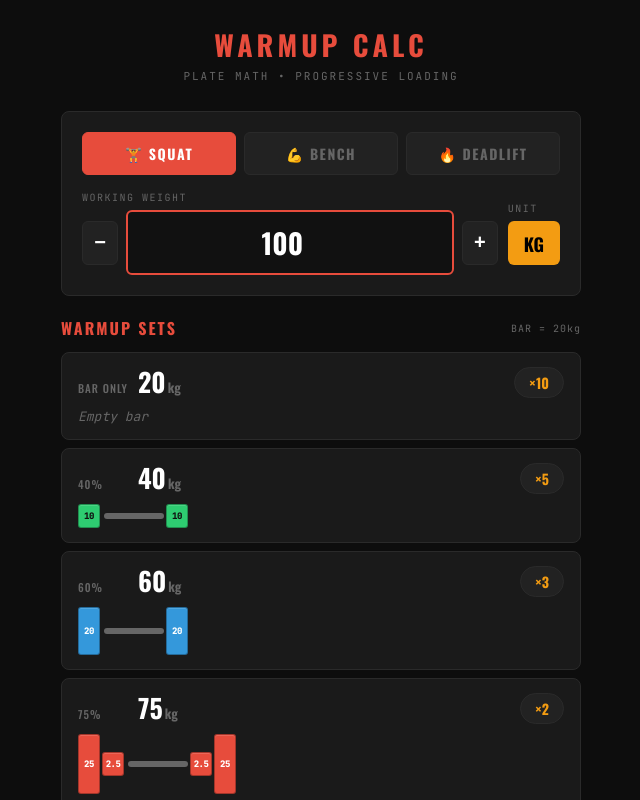
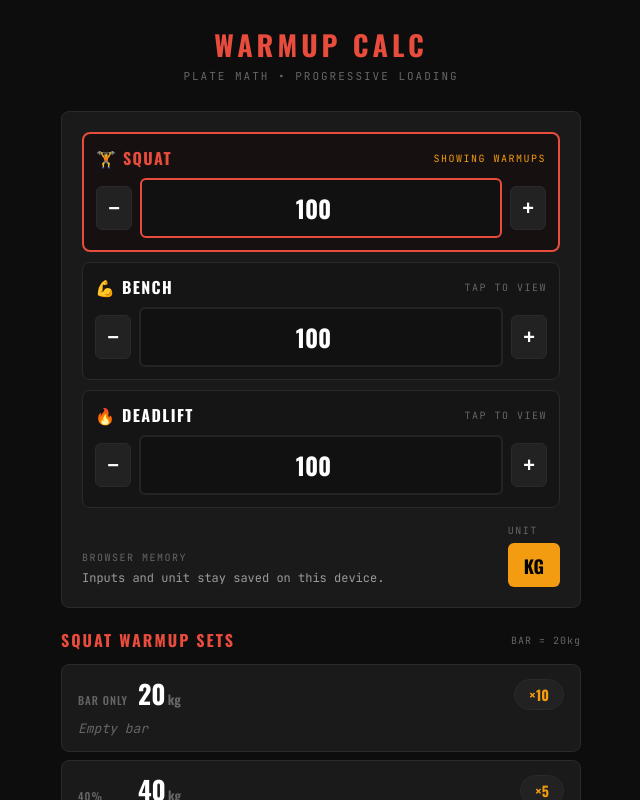
Before and after one commit to binoyp/Warm-Up-Set-Calc, a React (Vite) app: page / in a window 1280 px wide. Shown: the top 800 px of the page, without its empty margins (319-959 px from the left). Built offline with nearby package versions, Linux system fonts and the light colour scheme.

Commit message:
feat: implement state management for lift weights and unit, enhance local storage handling

```diff
--- a/src/App.jsx
+++ b/src/App.jsx
@@ -1,9 +1,17 @@
-import { useState, useMemo } from "react";
+import { useEffect, useMemo, useState } from "react";
 
 const PLATES_KG = [25, 20, 15, 10, 5, 2.5, 1.25];
 const PLATES_LB = [45, 35, 25, 10, 5, 2.5];
 const BAR_KG = 20;
 const BAR_LB = 45;
+const STORAGE_KEY = "warmup-calc:state";
+const DEFAULT_LIFT = "squat";
+const DEFAULT_UNIT = "kg";
+const DEFAULT_WEIGHTS = {
+  squat: 100,
+  bench: 100,
+  deadlift: 100,
+};
 
 const WARMUP_SCHEME = [
   { pct: 0, reps: 10, label: "Bar Only" },
@@ -29,6 +37,76 @@ function calcPlates(totalWeight, barWeight, availablePlates) {
 
 function roundToNearest(value, increment) {
   return Math.round(value / increment) * increment;
+}
+
+function formatWeight(value) {
+  if (!Number.isFinite(value)) return "";
+  const rounded = Math.round(value * 100) / 100;
+  return Number.isInteger(rounded) ? String(rounded) : String(rounded).replace(/\.0+$/, "");
+}
+
+function sanitizeLift(lift) {
+  return ["squat", "bench", "deadlift"].includes(lift) ? lift : DEFAULT_LIFT;
+}
+
+function sanitizeUnit(unit) {
+  return unit === "lb" ? "lb" : DEFAULT_UNIT;
+}
+
+function sanitizeWeights(weights, unit) {
+  const minimum = unit === "kg" ? BAR_KG : BAR_LB;
+
+  return {
+    squat: Math.max(minimum, Number(weights?.squat) || DEFAULT_WEIGHTS.squat),
+    bench: Math.max(minimum, Number(weights?.bench) || DEFAULT_WEIGHTS.bench),
+    deadlift: Math.max(minimum, Number(weights?.deadlift) || DEFAULT_WEIGHTS.deadlift),
+  };
+}
+
+function loadInitialState() {
+  if (typeof window === "undefined") {
+    return {
+      unit: DEFAULT_UNIT,
+      lift: DEFAULT_LIFT,
+      liftWeights: DEFAULT_WEIGHTS,
+      liftInputs: Object.fromEntries(Object.entries(DEFAULT_WEIGHTS).map(([name, value]) => [name, formatWeight(value)])),
+    };
+  }
+
+  try {
+    const raw = window.localStorage.getItem(STORAGE_KEY);
+    if (!raw) {
+      return {
+        unit: DEFAULT_UNIT,
+        lift: DEFAULT_LIFT,
+        liftWeights: DEFAULT_WEIGHTS,
+        liftInputs: Object.fromEntries(Object.entries(DEFAULT_WEIGHTS).map(([name, value]) => [name, formatWeight(value)])),
+      };
+    }
+
+    const parsed = JSON.parse(raw);
+    const unit = sanitizeUnit(parsed?.unit);
+    const lift = sanitizeLift(parsed?.lift);
+    const liftWeights = sanitizeWeights(parsed?.liftWeights, unit);
+
+    return {
+      unit,
+      lift,
+      liftWeights,
+      liftInputs: {
+        squat: typeof parsed?.liftInputs?.squat === "string" ? parsed.liftInputs.squat : formatWeight(liftWeights.squat),
+        bench: typeof parsed?.liftInputs?.bench === "string" ? parsed.liftInputs.bench : formatWeight(liftWeights.bench),
+        deadlift: typeof parsed?.liftInputs?.deadlift === "string" ? parsed.liftInputs.deadlift : formatWeight(liftWeights.deadlift),
+      },
+    };
+  } catch {
+    return {
+      unit: DEFAULT_UNIT,
+      lift: DEFAULT_LIFT,
+      liftWeights: DEFAULT_WEIGHTS,
+      liftInputs: Object.fromEntries(Object.entries(DEFAULT_WEIGHTS).map(([name, value]) => [name, formatWeight(value)])),
+    };
+  }
 }
 
 const PLATE_COLORS = {
@@ -119,18 +197,36 @@ function PlateStack({ plates, unit }) {
 }
 
 export default function WarmupCalculator() {
-  const [workingWeight, setWorkingWeight] = useState(100);
-  const [unit, setUnit] = useState("kg");
-  const [lift, setLift] = useState("squat");
-  const [inputValue, setInputValue] = useState("100");
+  const initialState = loadInitialState();
+  const [unit, setUnit] = useState(initialState.unit);
+  const [lift, setLift] = useState(initialState.lift);
+  const [liftWeights, setLiftWeights] = useState(initialState.liftWeights);
+  const [liftInputs, setLiftInputs] = useState(initialState.liftInputs);
 
   const barWeight = unit === "kg" ? BAR_KG : BAR_LB;
   const plates = unit === "kg" ? PLATES_KG : PLATES_LB;
   const increment = unit === "kg" ? 2.5 : 5;
+  const workingWeight = liftWeights[lift];
+
+  useEffect(() => {
+    try {
+      window.localStorage.setItem(
+        STORAGE_KEY,
+        JSON.stringify({
+          unit,
+          lift,
+          liftWeights,
+          liftInputs,
+        }),
+      );
+    } catch {
+      // Ignore storage failures so the calculator remains usable.
+    }
+  }, [unit, lift, liftWeights, liftInputs]);
 
   const warmupSets = useMemo(() => {
     return WARMUP_SCHEME.map((s) => {
-      const raw = s.pct === 0 ? barWeight : workingWeight * s.pct;
+      const raw = s.pct === 0 ? barWeight : liftWeights[lift] * s.pct;
       const weight = s.pct === 0 ? barWeight : Math.max(barWeight, roundToNearest(raw, increment));
       const plateMath = calcPlates(weight, barWeight, plates);
       return { ...s, weight, plates: plateMath };
@@ -138,25 +234,48 @@ export default function WarmupCalculator() {
       if (i === 0) return true;
       return s.weight > arr[i - 1].weight;
     });
-  }, [workingWeight, unit, barWeight, plates, increment]);
+  }, [barWeight, increment, lift, liftWeights, plates]);
 
-  const handleInput = (val) => {
-    setInputValue(val);
+  const handleInput = (targetLift, val) => {
+    setLift(targetLift);
+    setLiftInputs((current) => ({ ...current, [targetLift]: val }));
+
     const num = parseFloat(val);
-    if (!isNaN(num) && num > 0) setWorkingWeight(num);
+    if (!Number.isNaN(num) && num > 0) {
+      setLiftWeights((current) => ({
+        ...current,
+        [targetLift]: Math.max(barWeight, num),
+      }));
+    }
+  };
+
+  const adjustWeight = (targetLift, direction) => {
+    const nextWeight = Math.max(barWeight, liftWeights[targetLift] + increment * direction);
+    setLift(targetLift);
+    setLiftWeights((current) => ({ ...current, [targetLift]: nextWeight }));
+    setLiftInputs((current) => ({ ...current, [targetLift]: formatWeight(nextWeight) }));
   };
 
   const toggleUnit = () => {
     const newUnit = unit === "kg" ? "lb" : "kg";
     const newBar = newUnit === "kg" ? BAR_KG : BAR_LB;
-    const converted = unit === "kg" ? Math.round(workingWeight * 2.205) : Math.round(workingWeight / 2.205);
-    const clamped = Math.max(newBar, converted);
+    const convertedWeights = Object.fromEntries(
+      Object.entries(liftWeights).map(([name, value]) => {
+        const converted = unit === "kg" ? value * 2.20462 : value / 2.20462;
+        const rounded = Math.max(newBar, roundToNearest(converted, newUnit === "kg" ? 2.5 : 5));
+        return [name, rounded];
+      }),
+    );
+
     setUnit(newUnit);
-    setWorkingWeight(clamped);
-    setInputValue(String(clamped));
+    setLiftWeights(convertedWeights);
+    setLiftInputs(
+      Object.fromEntries(Object.entries(convertedWeights).map(([name, value]) => [name, formatWeight(value)])),
+    );
   };
 
   const liftEmoji = { squat: "🏋️", bench: "💪", deadlift: "🔥" };
+  const liftLabels = { squat: "Squat", bench: "Bench", deadlift: "Deadlift" };
 
   return (
     <div
@@ -213,54 +332,54 @@ export default function WarmupCalculator() {
             marginBottom: 20,
           }}
         >
-          {/* Lift selector */}
-          <div style={{ display: "flex", gap: 8, marginBottom: 16 }}>
-            {["squat", "bench", "deadlift"].map((l) => (
-              <button
-                key={l}
-                onClick={() => setLift(l)}
+          <div style={{ display: "flex", flexDirection: "column", gap: 10, marginBottom: 16 }}>
+            {["squat", "bench", "deadlift"].map((name) => {
+              const selected = lift === name;
+
+              return (
+                <div
+                  key={name}
+                  onClick={() => setLift(name)}
                   style={{
-                  flex: 1,
-                  padding: "10px 0",
-                  background: lift === l ? "var(--accent)" : "#222",
-                  color: lift === l ? "#fff" : "var(--muted)",
-                  border: lift === l ? "1px solid var(--accent)" : "1px solid var(--border)",
-                  borderRadius: 6,
+                    border: selected ? "2px solid var(--accent)" : "1px solid var(--border)",
+                    background: selected ? "#171010" : "#151515",
+                    borderRadius: 8,
+                    padding: 12,
+                    display: "flex",
+                    flexDirection: "column",
+                    gap: 8,
                     cursor: "pointer",
+                  }}
+                >
+                  <div style={{ display: "flex", justifyContent: "space-between", alignItems: "center" }}>
+                    <span
+                      style={{
                         fontFamily: "'Oswald', sans-serif",
-                  fontSize: 14,
+                        fontSize: 16,
                         fontWeight: 700,
                         textTransform: "uppercase",
-                  letterSpacing: 1.5,
-                  transition: "all 0.15s",
+                        letterSpacing: 1.4,
+                        color: selected ? "var(--accent)" : "#fff",
                       }}
                     >
-                {liftEmoji[l]} {l}
-              </button>
-            ))}
-          </div>
-
-          {/* Weight input */}
-          <div style={{ display: "flex", gap: 10, alignItems: "center" }}>
-            <div style={{ flex: 1 }}>
-              <label
+                      {liftEmoji[name]} {liftLabels[name]}
+                    </span>
+                    <span
                       style={{
                         fontSize: 10,
-                  color: "var(--muted)",
+                        color: selected ? "var(--accent2)" : "var(--muted)",
                         textTransform: "uppercase",
                         letterSpacing: 1.5,
-                  display: "block",
-                  marginBottom: 6,
                       }}
                     >
-                Working Weight
-              </label>
+                      {selected ? "Showing warmups" : "Tap to view"}
+                    </span>
+                  </div>
                   <div style={{ display: "flex", alignItems: "center", gap: 8 }}>
                     <button
-                  onClick={() => {
-                    const nw = Math.max(barWeight, workingWeight - increment);
-                    setWorkingWeight(nw);
-                    setInputValue(String(nw));
+                      onClick={(event) => {
+                        event.stopPropagation();
+                        adjustWeight(name, -1);
                       }}
                       style={{
                         width: 36,
@@ -278,17 +397,21 @@ export default function WarmupCalculator() {
                     </button>
                     <input
                       type="number"
-                  value={inputValue}
-                  onChange={(e) => handleInput(e.target.value)}
+                      value={liftInputs[name]}
+                      onClick={(event) => {
+                        event.stopPropagation();
+                        setLift(name);
+                      }}
+                      onChange={(event) => handleInput(name, event.target.value)}
                       style={{
                         flex: 1,
                         background: "#111",
-                    border: "2px solid var(--accent)",
+                        border: selected ? "2px solid var(--accent)" : "2px solid #242424",
                         borderRadius: 6,
                         padding: "10px 12px",
                         color: "#fff",
                         fontFamily: "'Oswald', sans-serif",
-                    fontSize: 28,
+                        fontSize: 24,
                         fontWeight: 700,
                         textAlign: "center",
                         outline: "none",
@@ -296,10 +419,9 @@ export default function WarmupCalculator() {
                       }}
                     />
                     <button
-                  onClick={() => {
-                    const nw = workingWeight + increment;
-                    setWorkingWeight(nw);
-                    setInputValue(String(nw));
+                      onClick={(event) => {
+                        event.stopPropagation();
+                        adjustWeight(name, 1);
                       }}
                       style={{
                         width: 36,
@@ -316,6 +438,28 @@ export default function WarmupCalculator() {
                       +
                     </button>
                   </div>
+                </div>
+              );
+            })}
+          </div>
+
+          <div style={{ display: "flex", justifyContent: "space-between", alignItems: "flex-end", gap: 10 }}>
+            <div>
+              <label
+                style={{
+                  fontSize: 10,
+                  color: "var(--muted)",
+                  textTransform: "uppercase",
+                  letterSpacing: 1.5,
+                  display: "block",
+                  marginBottom: 6,
+                }}
+              >
+                Browser Memory
+              </label>
+              <p style={{ fontSize: 12, color: "#9a9a9a", lineHeight: 1.4 }}>
+                Inputs and unit stay saved on this device.
+              </p>
             </div>
             <div>
               <label
@@ -372,7 +516,7 @@ export default function WarmupCalculator() {
                 color: "var(--accent)",
               }}
             >
-              Warmup Sets
+              {liftLabels[lift]} Warmup Sets
             </h2>
             <span style={{ fontSize: 10, color: "var(--muted)", letterSpacing: 1 }}>
               BAR = {barWeight}
```
Lines whose indentation alone changed are shown as unchanged.
